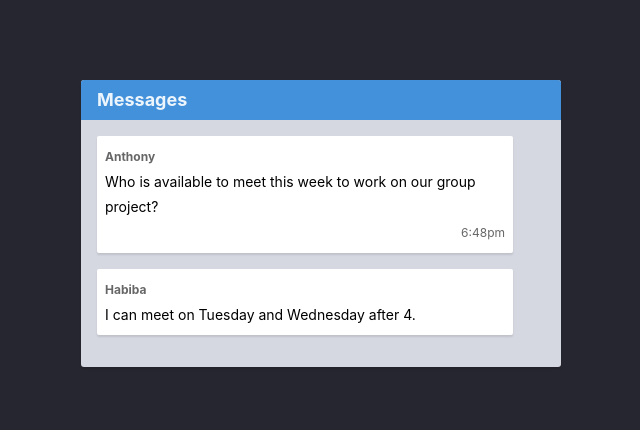
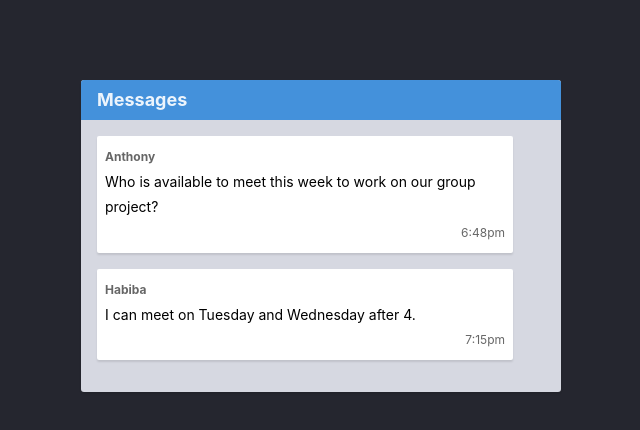
Before and after one commit to bachir001/cv, a website: page HTML-CSS-Git-Exercise-Tripoli/week-1/1-parent-child/index.html in a window 1280 px wide. Shown: the whole page, without its empty margins (319-959 px from the left). Drawn offline with Linux system fonts and the light colour scheme.

Commit message:
complete 1-parent-child exercise

```diff
--- a/HTML-CSS-Git-Exercise-Tripoli/week-1/1-parent-child/index.html
+++ b/HTML-CSS-Git-Exercise-Tripoli/week-1/1-parent-child/index.html
@@ -27,6 +27,7 @@
           <p class="message__content">
             I can meet on Tuesday and Wednesday after 4.
           </p>
+            <span class="message__time">7:15pm</span>
         </div>
       </div>
     </div>
```
